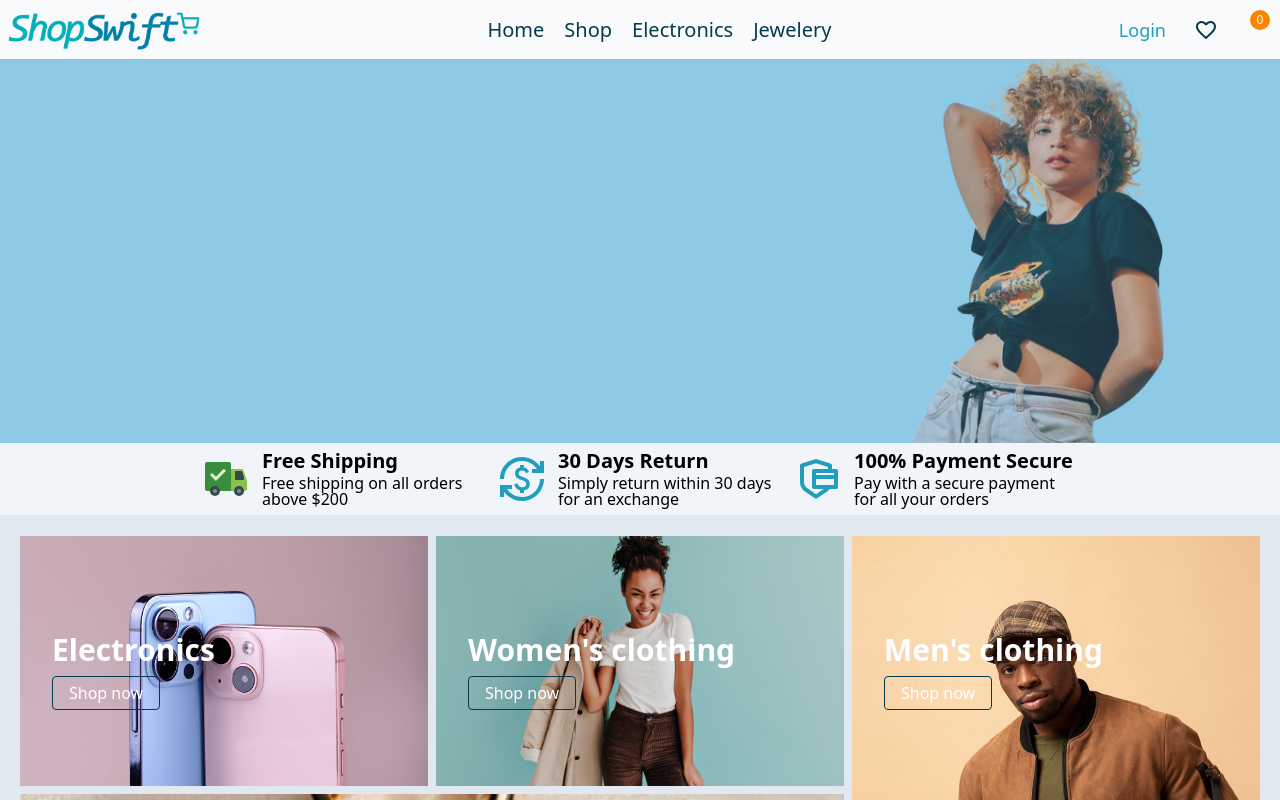
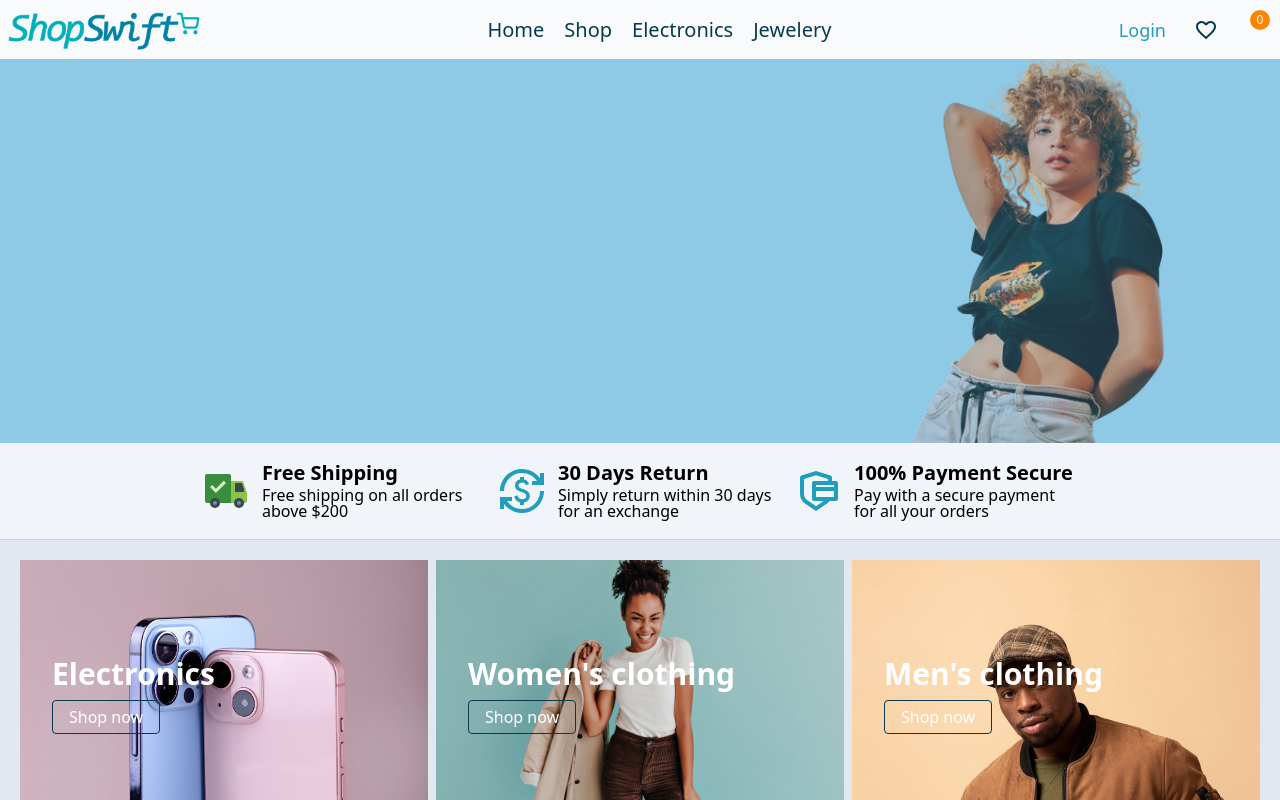
Before and after one commit to Tonykimanthi/ShopSwift, a React (Vite) app: page / in a window 1280 px wide. Shown: the top 800 px of the page. Built offline with nearby package versions, Linux system fonts and the light colour scheme; some icons are missing.

Commit message:
Edit: ShippingInfo.tsx

```diff
--- a/src/layouts/ShippingInfo.tsx
+++ b/src/layouts/ShippingInfo.tsx
@@ -31,7 +31,7 @@ const ShippingInfo = () => {
 
 
   return (
-    <section className="bg-slate-100 py-2 flex justify-center items-center gap-3 max-sm:flex-col border-b">
+    <section className="bg-slate-100 py-5 flex justify-center items-center gap-x-3 gap-y-5 max-sm:flex-col border-b border-slate-300">
       {shippingData.map((item) => (
         <article className="flex items-center gap-x-3">
         <item.icon className="w-12 h-12 fill-primary-blue"/>
```
